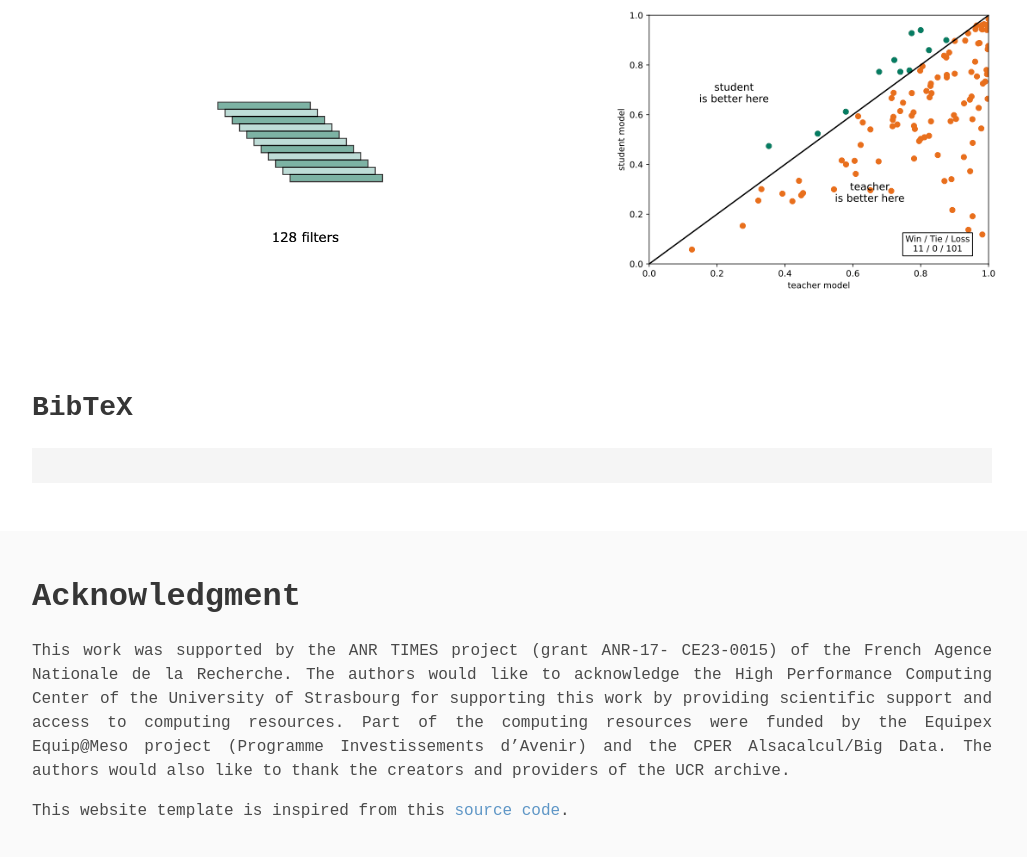
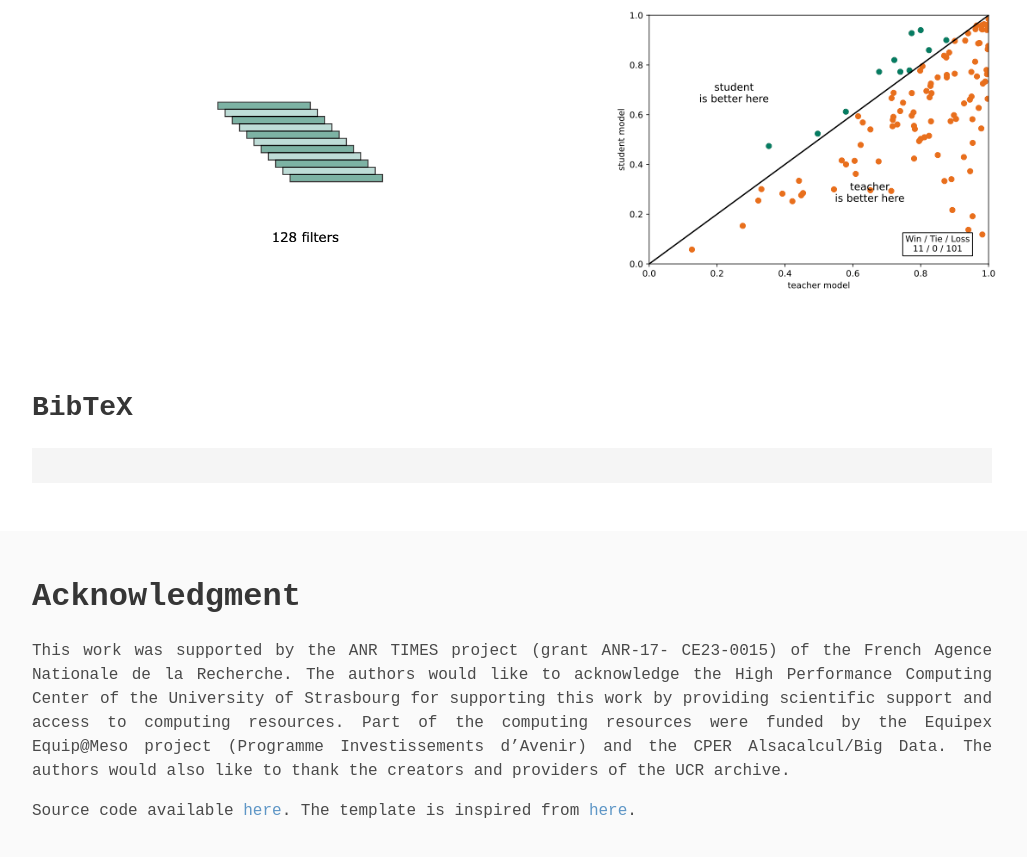
Before and after one commit to maxwell1503/kdFCN-4-tsc, a plain HTML site: page webpage/index.html in a window 1280 px wide. Shown: the part 3734-4591 px from the top of the page, without its empty margins (128-1155 px from the left). Drawn offline with nearby package versions, Linux system fonts and the light colour scheme; no server answers; some icons are missing; files whose address does not match are found by name; a web font is replaced by a local one.

Commit message:
small changes

```diff
--- a/webpage/index.html
+++ b/webpage/index.html
@@ -118,8 +118,8 @@
           <p id="acknowledgment">
           </p>
           <p>
-            This website template is inspired from this <a
-              href="https://github.com/nerfies/nerfies.github.io">source code</a>.
+            Source code available <a href="https://github.com/maxwell1503/kdFCN-4-tsc/tree/main/webpage">here</a>. The template is inspired from <a
+              href="https://github.com/nerfies/nerfies.github.io">here</a>.
           </p>
         </div>
       </div>
```
